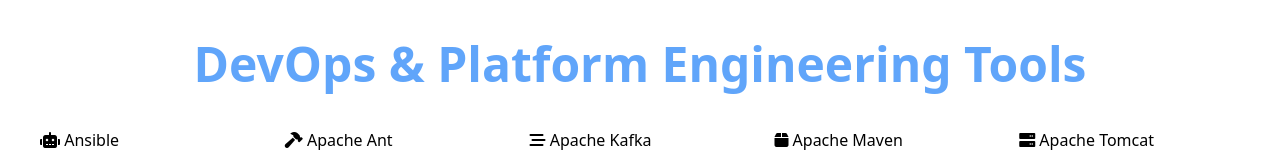
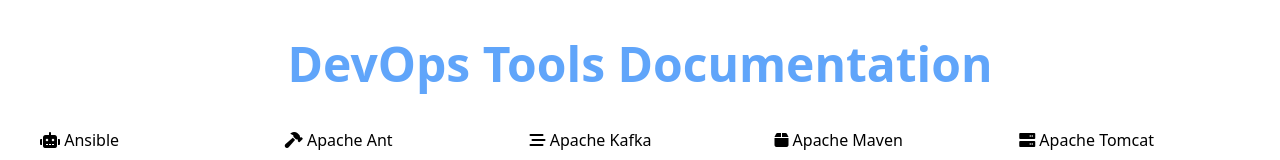
Before and after one commit to grvnetin/grvnetin.github.io, a plain HTML site: page index.html in a window 1280 px wide. Shown: the top 160 px of the page. Drawn offline with nearby package versions, Linux system fonts and the light colour scheme.

Commit message:
update title

```diff
--- a/index.html
+++ b/index.html
@@ -3,14 +3,14 @@
 <head>
     <meta charset="UTF-8">
     <meta name="viewport" content="width=device-width, initial-scale=1.0">
-    <title>DevOps & Platform Engineering Tools</title>
+    <title>DTDocs</title>
     <script src="https://cdn.tailwindcss.com"></script>
     <link rel="stylesheet" href="https://cdnjs.cloudflare.com/ajax/libs/font-awesome/6.0.0-beta3/css/all.min.css" xintegrity="sha512-Fo3rlrZj/k7ujTnHg4CGR2D7kSs0V4LLanw2qksYuRlEzO+tcaEPQogQ0KaoGN26/zrn20ImR1DfuLWnOo7aBA==" crossorigin="anonymous" referrerpolicy="no-referrer" />
 </head>
 <body class="p-4 sm:p-6 md:p-8 lg:p-10">
     <div class="max-w-7xl mx-auto">
         <h1 class="text-4xl sm:text-5xl font-extrabold text-center mb-10 text-blue-400">
-            DevOps & Platform Engineering Tools
+            DevOps Tools Documentation
         </h1>
 
         <div class="grid grid-cols-2 sm:grid-cols-3 md:grid-cols-4 lg:grid-cols-5 xl:grid-cols-5 gap-6 grid-cols-responsive">
```
